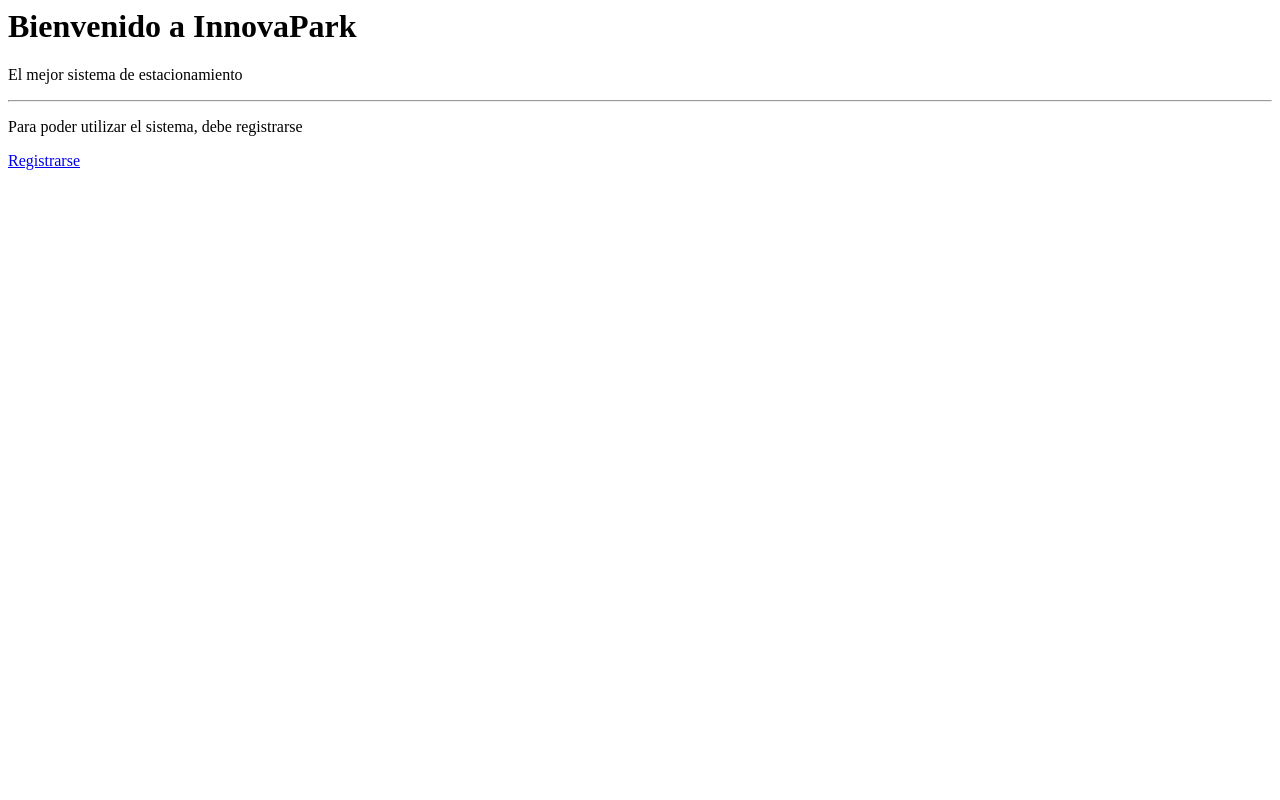
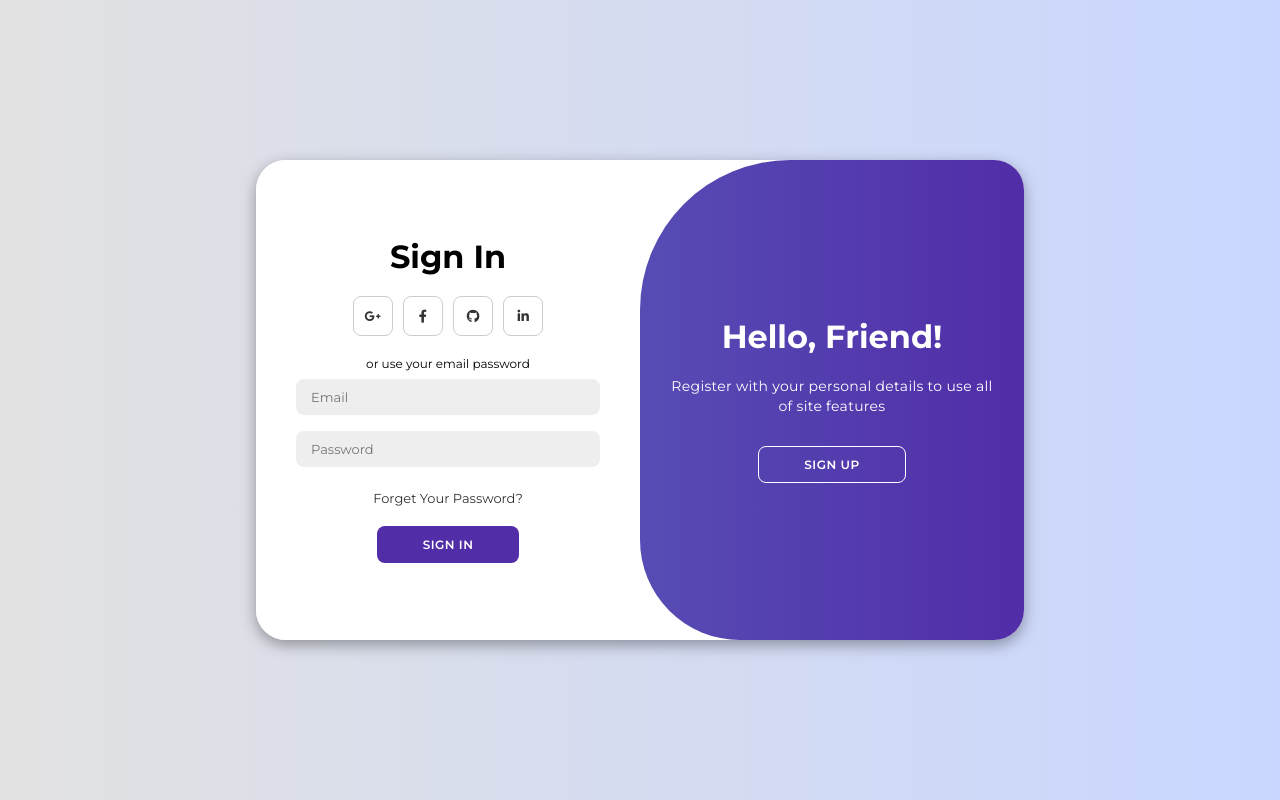
Before and after one commit to JeanRiveraUNI/V.0.2_IOT_Back, a Django app: page / in a window 1280 px wide. Run offline with Django 4.2, Linux system fonts and the light colour scheme.

Commit message:
Update home.html and views.py

```diff
--- /dev/null
+++ b/Home/static/css/style.css
@@ -0,0 +1,210 @@
+@import url('https://fonts.googleapis.com/css2?family=Montserrat:wght@300;400;500;600;700&display=swap');
+
+*{
+    margin: 0;
+    padding: 0;
+    box-sizing: border-box;
+    font-family: 'Montserrat', sans-serif;
+}
+
+body{
+    background-color: #c9d6ff;
+    background: linear-gradient(to right, #e2e2e2, #c9d6ff);
+    display: flex;
+    align-items: center;
+    justify-content: center;
+    flex-direction: column;
+    height: 100vh;
+}
+
+.container{
+    background-color: #fff;
+    border-radius: 30px;
+    box-shadow: 0 5px 15px rgba(0, 0, 0, 0.35);
+    position: relative;
+    overflow: hidden;
+    width: 768px;
+    max-width: 100%;
+    min-height: 480px;
+}
+
+.container p{
+    font-size: 14px;
+    line-height: 20px;
+    letter-spacing: 0.3px;
+    margin: 20px 0;
+}
+
+.container span{
+    font-size: 12px;
+}
+
+.container a{
+    color: #333;
+    font-size: 13px;
+    text-decoration: none;
+    margin: 15px 0 10px;
+}
+
+.container button{
+    background-color: #512da8;
+    color: #fff;
+    font-size: 12px;
+    padding: 10px 45px;
+    border: 1px solid transparent;
+    border-radius: 8px;
+    font-weight: 600;
+    letter-spacing: 0.5px;
+    text-transform: uppercase;
+    margin-top: 10px;
+    cursor: pointer;
+}
+
+.container button.hidden{
+    background-color: transparent;
+    border-color: #fff;
+}
+
+.container form{
+    background-color: #fff;
+    display: flex;
+    align-items: center;
+    justify-content: center;
+    flex-direction: column;
+    padding: 0 40px;
+    height: 100%;
+}
+
+.container input{
+    background-color: #eee;
+    border: none;
+    margin: 8px 0;
+    padding: 10px 15px;
+    font-size: 13px;
+    border-radius: 8px;
+    width: 100%;
+    outline: none;
+}
+
+.form-container{
+    position: absolute;
+    top: 0;
+    height: 100%;
+    transition: all 0.6s ease-in-out;
+}
+
+.sign-in{
+    left: 0;
+    width: 50%;
+    z-index: 2;
+}
+
+.container.active .sign-in{
+    transform: translateX(100%);
+}
+
+.sign-up{
+    left: 0;
+    width: 50%;
+    opacity: 0;
+    z-index: 1;
+}
+
+.container.active .sign-up{
+    transform: translateX(100%);
+    opacity: 1;
+    z-index: 5;
+    animation: move 0.6s;
+}
+
+@keyframes move{
+    0%, 49.99%{
+        opacity: 0;
+        z-index: 1;
+    }
+    50%, 100%{
+        opacity: 1;
+        z-index: 5;
+    }
+}
+
+.social-icons{
+    margin: 20px 0;
+}
+
+.social-icons a{
+    border: 1px solid #ccc;
+    border-radius: 20%;
+    display: inline-flex;
+    justify-content: center;
+    align-items: center;
+    margin: 0 3px;
+    width: 40px;
+    height: 40px;
+}
+
+.toggle-container{
+    position: absolute;
+    top: 0;
+    left: 50%;
+    width: 50%;
+    height: 100%;
+    overflow: hidden;
+    transition: all 0.6s ease-in-out;
+    border-radius: 150px 0 0 100px;
+    z-index: 1000;
+}
+
+.container.active .toggle-container{
+    transform: translateX(-100%);
+    border-radius: 0 150px 100px 0;
+}
+
+.toggle{
+    background-color: #512da8;
+    height: 100%;
+    background: linear-gradient(to right, #5c6bc0, #512da8);
+    color: #fff;
+    position: relative;
+    left: -100%;
+    height: 100%;
+    width: 200%;
+    transform: translateX(0);
+    transition: all 0.6s ease-in-out;
+}
+
+.container.active .toggle{
+    transform: translateX(50%);
+}
+
+.toggle-panel{
+    position: absolute;
+    width: 50%;
+    height: 100%;
+    display: flex;
+    align-items: center;
+    justify-content: center;
+    flex-direction: column;
+    padding: 0 30px;
+    text-align: center;
+    top: 0;
+    transform: translateX(0);
+    transition: all 0.6s ease-in-out;
+}
+
+.toggle-left{
+    transform: translateX(-200%);
+}
+
+.container.active .toggle-left{
+    transform: translateX(0);
+}
+
+.toggle-right{
+    right: 0;
+    transform: translateX(0);
+}
+
+.container.active .toggle-right{
+    transform: translateX(200%);
+}
--- /dev/null
+++ b/Home/static/script/script.js
@@ -0,0 +1,11 @@
+const container = document.getElementById('container');
+const registerBtn = document.getElementById('register');
+const loginBtn = document.getElementById('login');
+
+registerBtn.addEventListener('click', () => {
+    container.classList.add("active");
+});
+
+loginBtn.addEventListener('click', () => {
+    container.classList.remove("active");
+});
--- a/Home/templates/home.html
+++ b/Home/templates/home.html
@@ -1,8 +1,61 @@
-
-<div class= "jumbotron">
-    <h1 class="display-4">Bienvenido a InnovaPark</h1>
-    <p class="lead">El mejor sistema de estacionamiento</p>
-    <hr class="my-4">
-    <p>Para poder utilizar el sistema, debe registrarse</p>
-    <a class="btn btn-primary btn-lg" href="/register" role="button">Registrarse</a>
-</div>
+<!DOCTYPE html>
+<html lang="en">
+<head>
+    <meta charset="UTF-8">
+    <meta name="viewport" content="width=device-width, initial-scale=1.0">
+    <link rel="stylesheet" href="https://cdnjs.cloudflare.com/ajax/libs/font-awesome/6.4.2/css/all.min.css">
+    <link rel="stylesheet" href="style.css">
+    <title>InnovaPark</title>
+</head>
+<body>
+    <div class="container" id="container">
+        <div class="form-container sign-up">
+            <form>
+                <h1>Create Account</h1>
+                <div class="social-icons">
+                    <a href="#" class="icon"><i class="fa-brands fa-google-plus-g"></i></a>
+                    <a href="#" class="icon"><i class="fa-brands fa-facebook-f"></i></a>
+                    <a href="#" class="icon"><i class="fa-brands fa-github"></i></a>
+                    <a href="#" class="icon"><i class="fa-brands fa-linkedin-in"></i></a>
+                </div>
+                <span>or use your email for registeration</span>
+                <input type="text" placeholder="Name">
+                <input type="email" placeholder="Email">
+                <input type="password" placeholder="Password">
+                <button>Sign Up</button>
+            </form>
+        </div>
+        <div class="form-container sign-in">
+            <form>
+                <h1>Sign In</h1>
+                <div class="social-icons">
+                    <a href="#" class="icon"><i class="fa-brands fa-google-plus-g"></i></a>
+                    <a href="#" class="icon"><i class="fa-brands fa-facebook-f"></i></a>
+                    <a href="#" class="icon"><i class="fa-brands fa-github"></i></a>
+                    <a href="#" class="icon"><i class="fa-brands fa-linkedin-in"></i></a>
+                </div>
+                <span>or use your email password</span>
+                <input type="email" placeholder="Email">
+                <input type="password" placeholder="Password">
+                <a href="#">Forget Your Password?</a>
+                <button>Sign In</button>
+            </form>
+        </div>
+        <div class="toggle-container">
+            <div class="toggle">
+                <div class="toggle-panel toggle-left">
+                    <h1>Welcome Back!</h1>
+                    <p>Enter your personal details to use all of site features</p>
+                    <button class="hidden" id="login">Sign In</button>
+                </div>
+                <div class="toggle-panel toggle-right">
+                    <h1>Hello, Friend!</h1>
+                    <p>Register with your personal details to use all of site features</p>
+                    <button class="hidden" id="register">Sign Up</button>
+                </div>
+            </div>
+        </div>
+    </div>
+    <script src="script.js"></script>
+</body>
+</html>
--- a/Home/views.py
+++ b/Home/views.py
@@ -1,6 +1,10 @@
 from django.shortcuts import render
+from django.contrib.auth.forms import UserCreationForm
 
 # Create your views here.
 
-def helloworld(request):
+def Home(request):
     return render(request, 'home.html')
+
+def Signup(request):
+    return render(request, 'signup.html',{'form': UserCreationForm})
--- a/web/urls.py
+++ b/web/urls.py
@@ -20,5 +20,6 @@ from Home import views
 
 urlpatterns = [
     path('admin/', admin.site.urls),
-    path('', views.helloworld),
+    path('', views.Home),
+    path('signup/', views.Signup),
 ]
```
